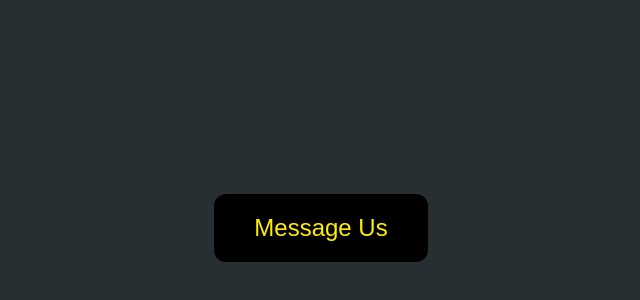
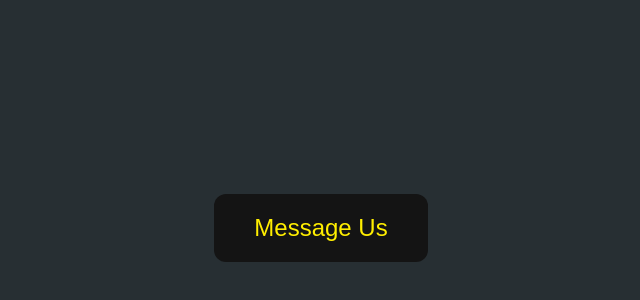
Before and after one commit to pjaesquire-hub/MessagingTest, a plain HTML site: page index.html in a window 1280 px wide. Shown: the part 172-472 px from the top of the page, without its empty margins (319-959 px from the left). Drawn offline with Linux system fonts and the light colour scheme.

Commit message:
colour update

```diff
--- a/style.css
+++ b/style.css
@@ -8,12 +8,12 @@ body {
 }
 
 .openChatBtn {
-    display: inline-block;     /* ensures it behaves like a normal button */
-    padding: 20px 40px !important; /* force a bigger clickable area */
-    font-size: 24px !important;    /* makes text larger */
+    display: inline-block;
+    padding: 20px 40px !important;
+    font-size: 24px !important;
     border-radius: 12px;
     cursor: pointer;
-    background-color: #000000;  /* optional, makes it visible */
+    background-color: #141414;
     color: rgb(255, 238, 0);
     border: none;
 }
```
